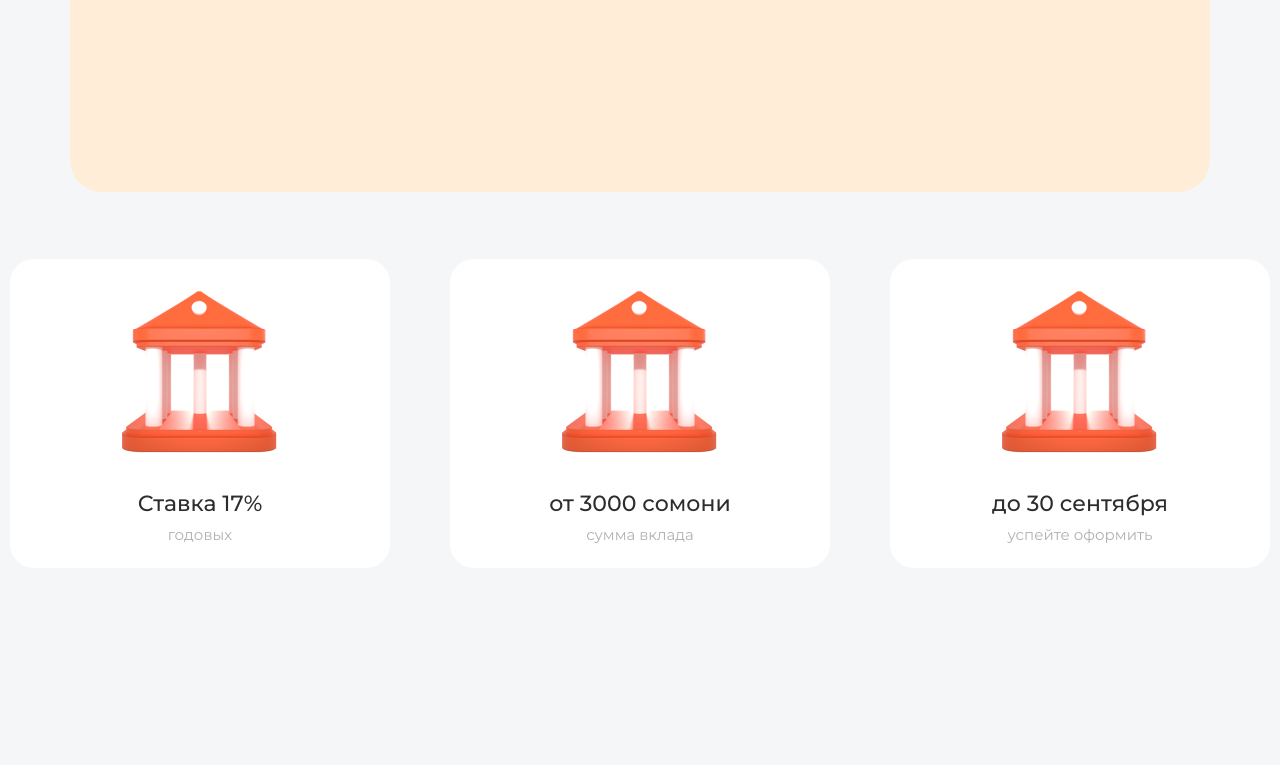
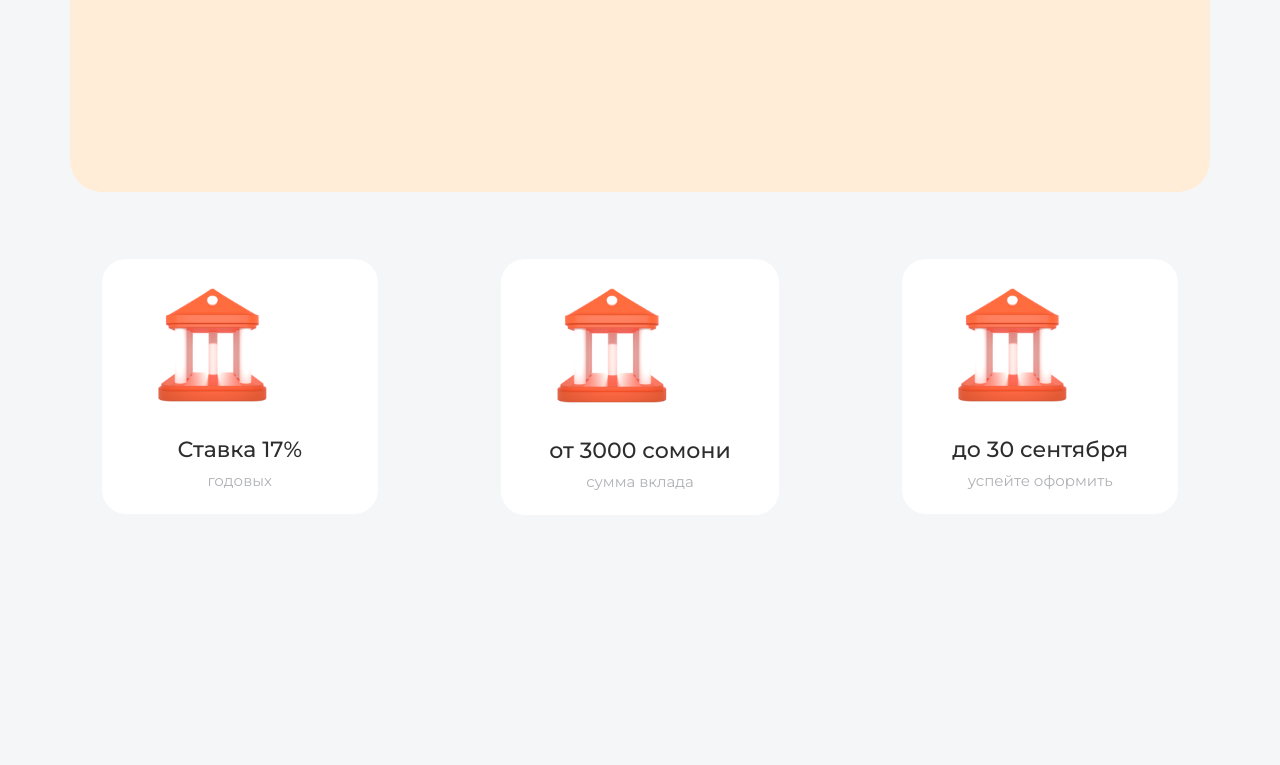
Before and after one commit to islom-sattorov/Kafolat-humo-landing, a React (Create React App) app: page / in a window 1280 px wide. Shown: the part 527-1292 px from the top of the page. Built offline with nearby package versions, Linux system fonts and the light colour scheme.

Commit message:
from main

```diff
--- a/src/Components/Card/Card.module.css
+++ b/src/Components/Card/Card.module.css
@@ -1,33 +1,30 @@
-.card-content {
+.card__item{
+    background: #fff;
+    max-width: 380px;
+    height: max-content;
+    padding: 24px 48px;
     display: flex;
     flex-direction: column;
-  justify-content: center;
-  align-items: center;
-}
-.card__item {
-  background: #fff;
-  display: flex;
-  flex-direction: row;
     align-items: center;
     border-radius: 24px;
+
 }
 
-.card__item img {
-  padding: 24px 100px 24px 100px;
+.card__item img{
+    width: 70%;
 }
 
-.title {
+.title{
     font-size: 2.2rem;
     font-weight: 500;
     color: #2d2d2d;
     text-align: center;
-  padding: 0px 0 8px 0;
+    padding: 24px 0 8px 0;
 }
 
-.subtitle {
+.subtitle{
     text-align: center;
     font-weight: 400;
     font-size: 1.5rem;
     color: #b0b1b5;
-  padding-bottom: 24px;
 }
```
Lines whose indentation alone changed are shown as unchanged.
